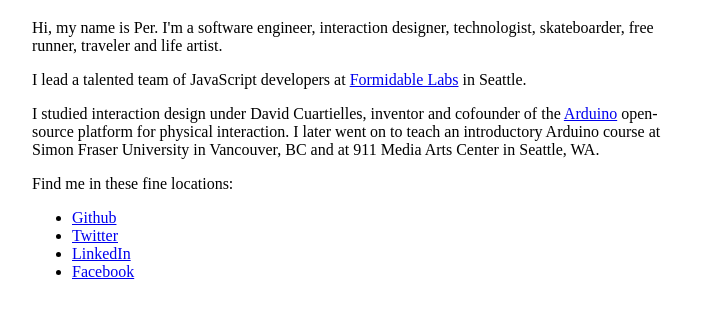
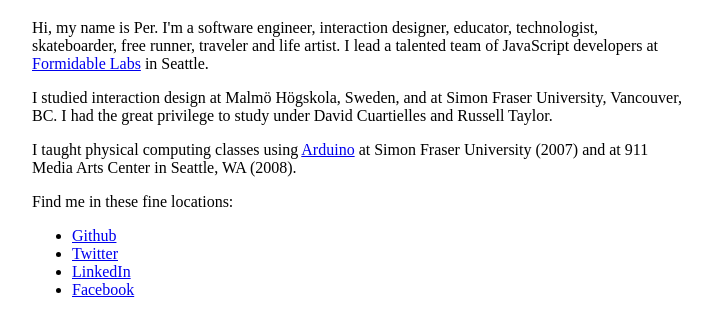
Before and after one commit to coopy/coopy.github.io, a plain HTML site: page index.html in a window 1280 px wide. Shown: the part 61-394 px from the top of the page, without its empty margins (283-995 px from the left). Drawn offline with Linux system fonts and the light colour scheme.

Commit message:
Edit bio text

```diff
--- a/index.html
+++ b/index.html
@@ -9,16 +9,17 @@
       max-width: 650px;
     }
   </style>
+  <meta charset="utf-8">
 </head>
 <body>
   <div id="wrapper">
     <h1>Per Nilsson | Software and Interaction Design</h1>
     <article>
-      <p>Hi, my name is Per. I'm a software engineer, interaction designer, technologist, skateboarder, free runner, traveler and life artist.</p>
+      <p>Hi, my name is Per. I'm a software engineer, interaction designer, educator, technologist, skateboarder, free runner, traveler and life artist. I lead a talented team of JavaScript developers at <a href="http://formidablelabs.com/">Formidable Labs</a> in Seattle.</p>
 
-      <p>I lead a talented team of JavaScript developers at <a href="http://formidablelabs.com/">Formidable Labs</a> in Seattle.</p>
+      <p>I studied interaction design at Malmö Högskola, Sweden, and at Simon Fraser University, Vancouver, BC. I had the great privilege to study under David Cuartielles and Russell Taylor.</p>
 
-      <p>I studied interaction design under David Cuartielles, inventor and cofounder of the <a href="http://arduino.cc" title="An open-source hardware hacking toolkit">Arduino</a> open-source platform for physical interaction. I later went on to teach an introductory Arduino course at Simon Fraser University in Vancouver, BC and at 911 Media Arts Center in Seattle, WA.</p>
+      <p>I taught physical computing classes using <a href="http://arduino.cc" title="An open-source hardware hacking toolkit">Arduino</a> at Simon Fraser University (2007) and at 911 Media Arts Center in Seattle, WA (2008).</p>
 
       <p>Find me in these fine locations:</p>
       <ul>
```
